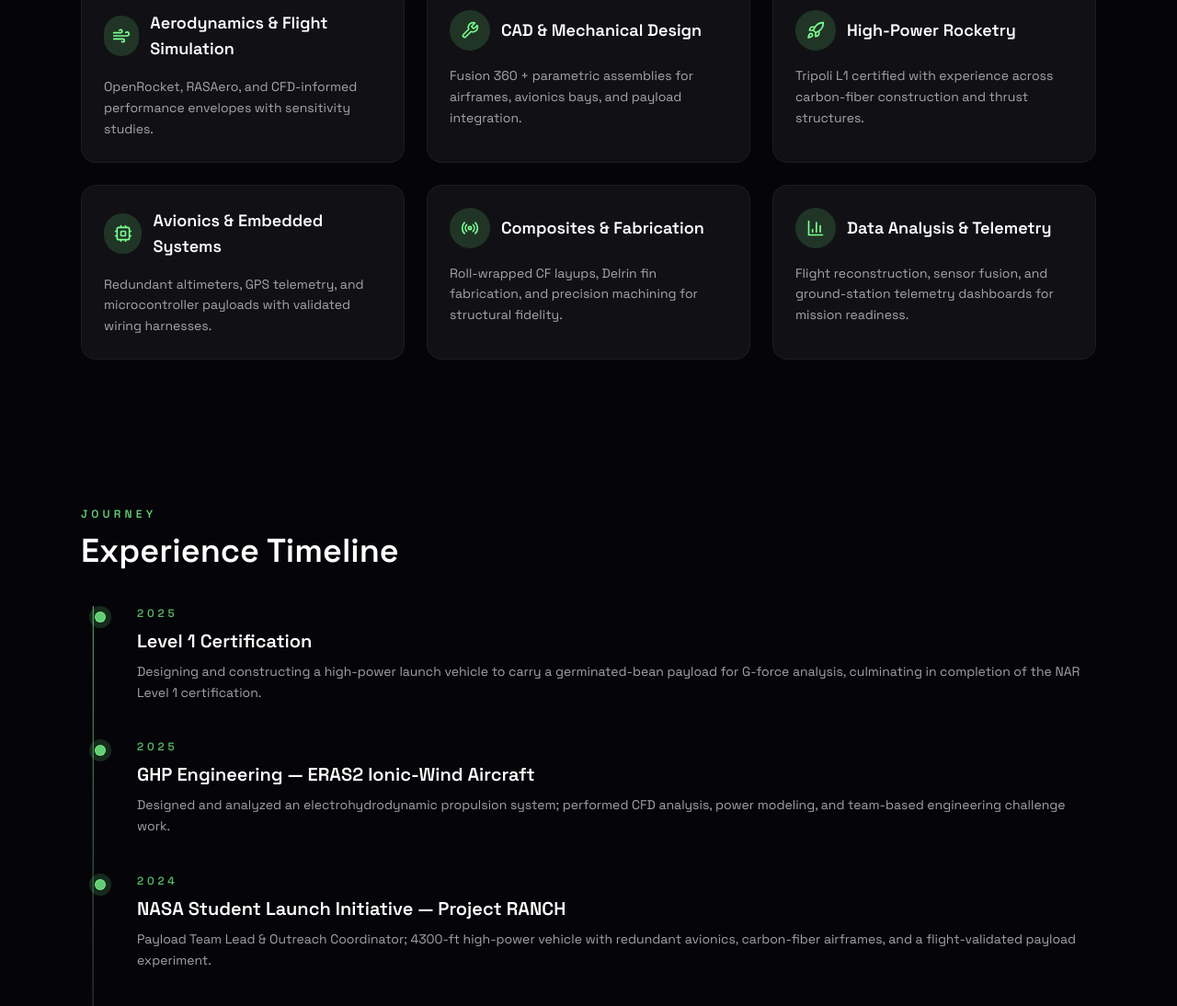
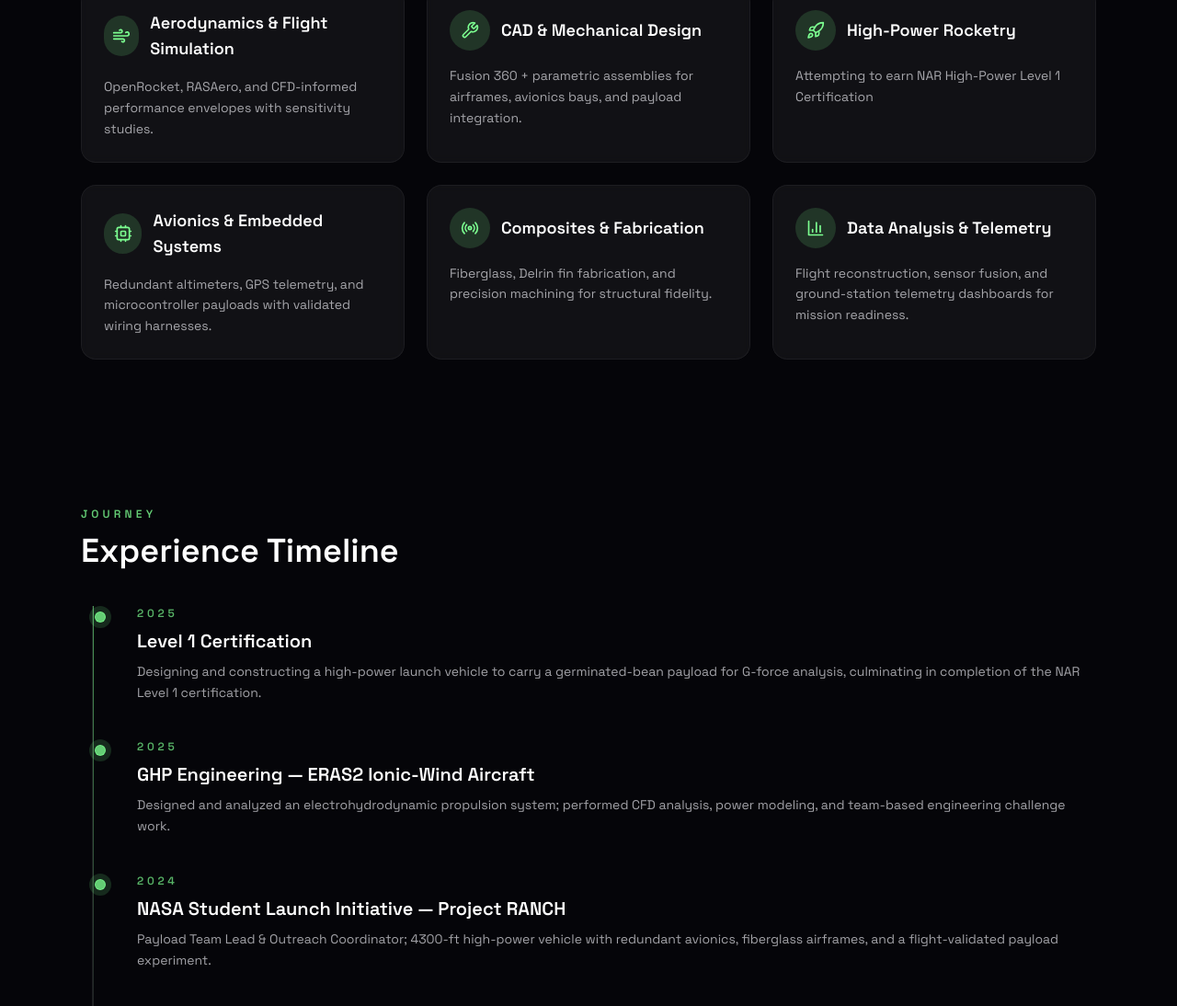
Before and after one commit to saahildoshi/saahildoshi-portfolio, a Next.js app: page / in a window 1280 px wide. Shown: the part 1575-2669 px from the top of the page at 92% size. Built offline with nearby package versions, Linux system fonts and the light colour scheme.

Commit message:
Revise project images and descriptions
Updated project and strength descriptions to reflect accurate materials and certifications.

```diff
--- a/src/app/page.tsx
+++ b/src/app/page.tsx
@@ -56,7 +56,7 @@ const PROJECTS: ProjectCard[] = [
     href: '/projects/eras2',
     title: 'ERAS2 — Governor\'s Honors Program',
     subtitle: 'GHP Mechanical & Aerospace capstone plane integrating an ionic-wind propulsion system through stacked electrohydrodynamic units.',
-    image: '/images/projects/l1.svg',
+    image: '/images/projects/eras.svg',
   },
 ];
 
@@ -73,7 +73,7 @@ const STRENGTHS: Strength[] = [
   },
   {
     title: 'High-Power Rocketry',
-    description: 'Tripoli L1 certified with experience across carbon-fiber construction and thrust structures.',
+    description: 'Attempting to earn NAR High-Power Level 1 Certification',
     icon: Rocket,
   },
   {
@@ -83,7 +83,7 @@ const STRENGTHS: Strength[] = [
   },
   {
     title: 'Composites & Fabrication',
-    description: 'Roll-wrapped CF layups, Delrin fin fabrication, and precision machining for structural fidelity.',
+    description: 'Fiberglass, Delrin fin fabrication, and precision machining for structural fidelity.',
     icon: Radio,
   },
   {
@@ -110,7 +110,7 @@ const TIMELINE: TimelineItem[] = [
     year: '2024',
     title: 'NASA Student Launch Initiative — Project RANCH',
     detail:
-      'Payload Team Lead & Outreach Coordinator; 4300-ft high-power vehicle with redundant avionics, carbon-fiber airframes, and a flight-validated payload experiment.',
+      'Payload Team Lead & Outreach Coordinator; 4300-ft high-power vehicle with redundant avionics, fiberglass airframes, and a flight-validated payload experiment.',
   },
   {
     year: '2024',
```
